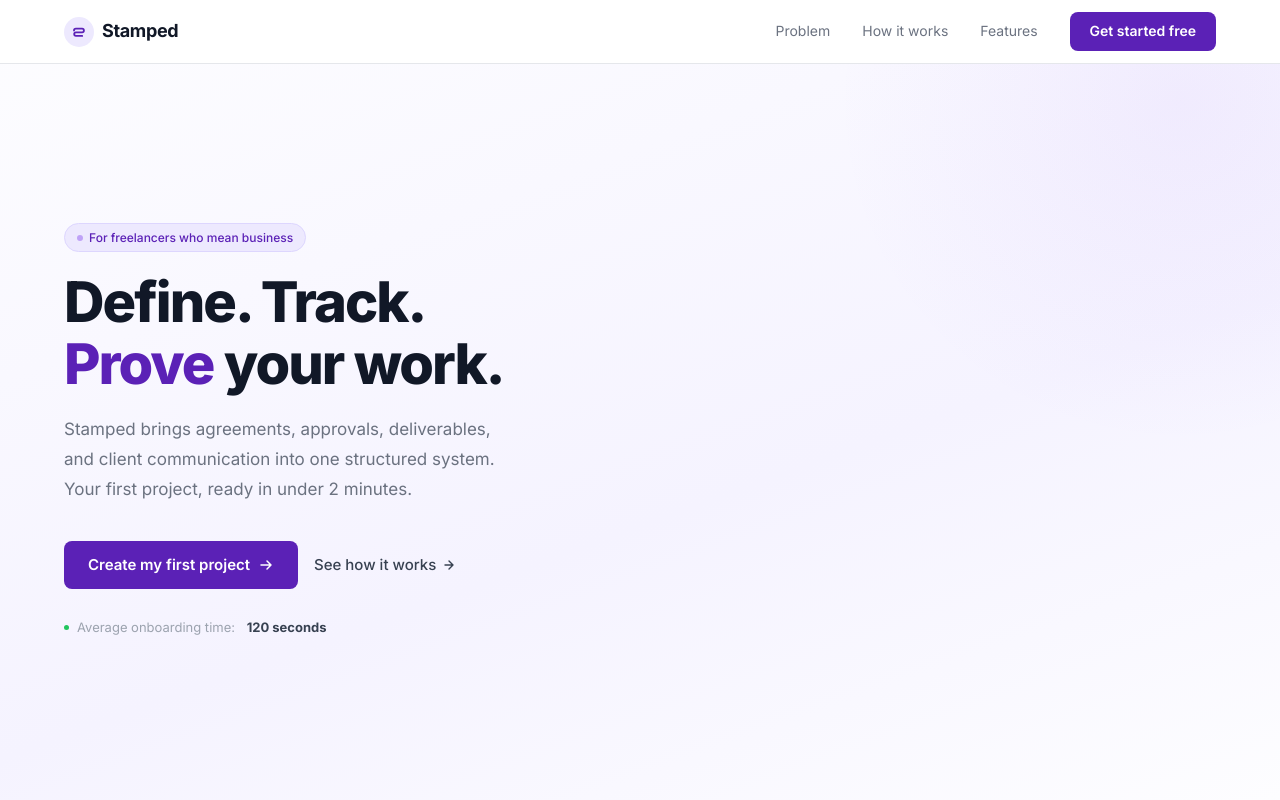
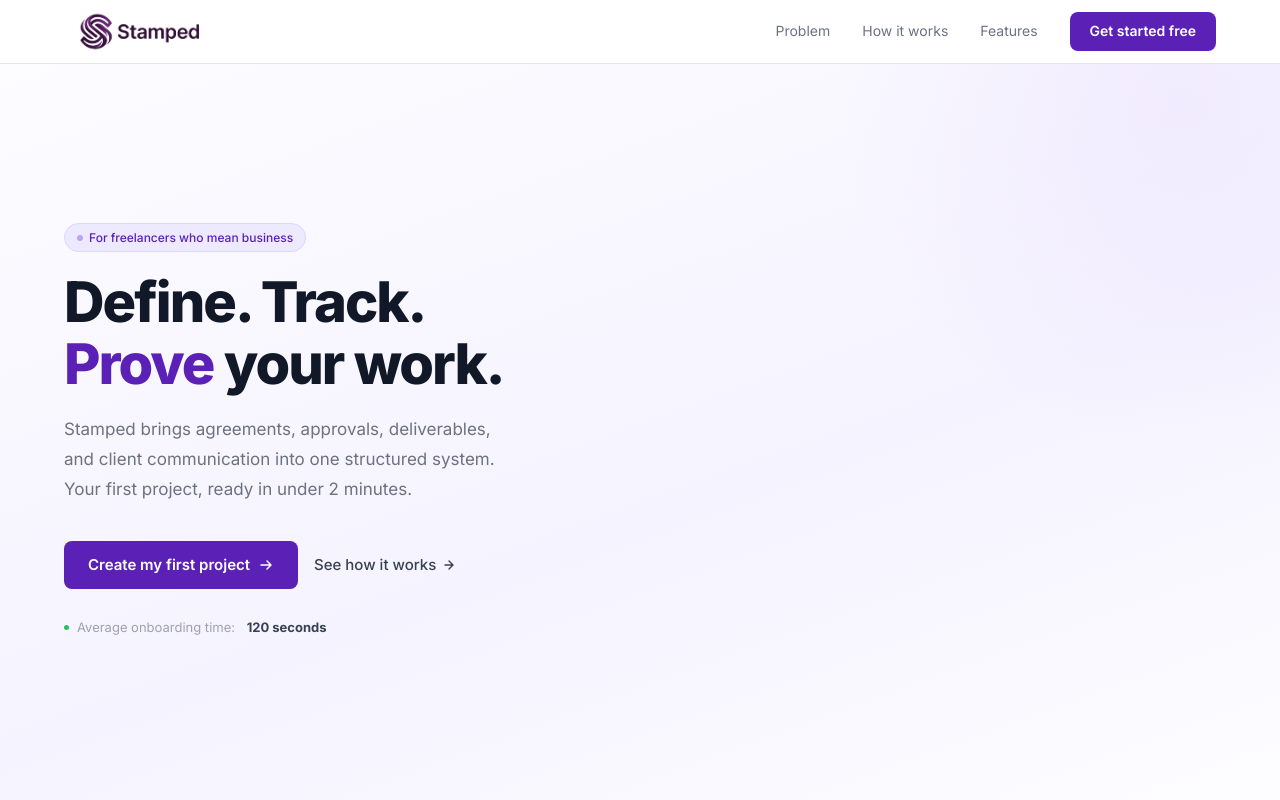
Before and after one commit to jucora/stamped-landing-page, a React (Vite) app: page / in a window 1280 px wide. Shown: the top 800 px of the page. Built offline with nearby package versions, Linux system fonts and the light colour scheme.

Commit message:
Set stamped logo

```diff
--- a/src/components/Navbar.jsx
+++ b/src/components/Navbar.jsx
@@ -1,4 +1,5 @@
 import { useState } from 'react'
+import stampedLogo from '../assets/stamped_logo.png'
 
 const styles = {
   nav: {
@@ -10,10 +11,12 @@
     borderBottom: '1px solid var(--border)',
   },
   logo: {
-    display: 'flex', alignItems: 'center', gap: 8, textDecoration: 'none',
+    display: 'flex', alignItems: 'center', gap: 12, textDecoration: 'none',
   },
-  logoText: {
-    fontSize: '1.125rem', fontWeight: 700, color: 'var(--text-dark)', letterSpacing: '-0.02em',
+  logoImage: {
+    width: 150,
+    height: 150,
+    objectFit: 'contain',
   },
   links: {
     display: 'flex', alignItems: 'center', gap: 32,
@@ -37,12 +40,7 @@
   return (
     <nav style={styles.nav}>
       <a href="#" style={styles.logo}>
-        <svg width="30" height="30" viewBox="0 0 30 30" fill="none">
-          <circle cx="15" cy="15" r="15" fill="#EDE9FE"/>
-          <path d="M10 13.5c0-1 .9-1.8 1.9-1.8h6.2a1.8 1.8 0 010 3.6H12a1.8 1.8 0 000 3.6h6.2"
-            stroke="#5B21B6" strokeWidth="1.8" strokeLinecap="round"/>
-        </svg>
-        <span style={styles.logoText}>Stamped</span>
+        <img src={stampedLogo} alt="Stamped logo" style={styles.logoImage} />
       </a>
       <div style={styles.links}>
         <span style={styles.link} onClick={() => scrollTo('problem')}>Problem</span>
```
Also changed, not shown: src/assets/stamped_logo.png (added), 1 other file (tests, documents, lock files or other folders).
